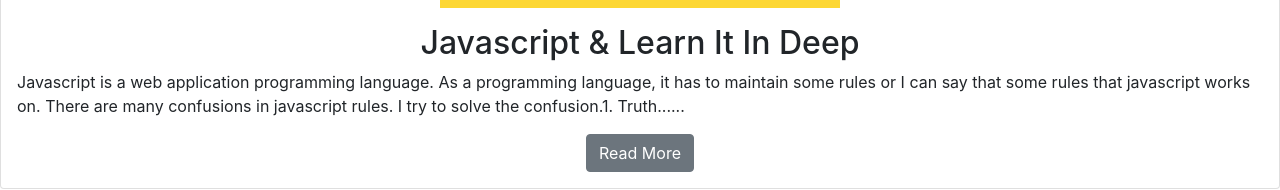
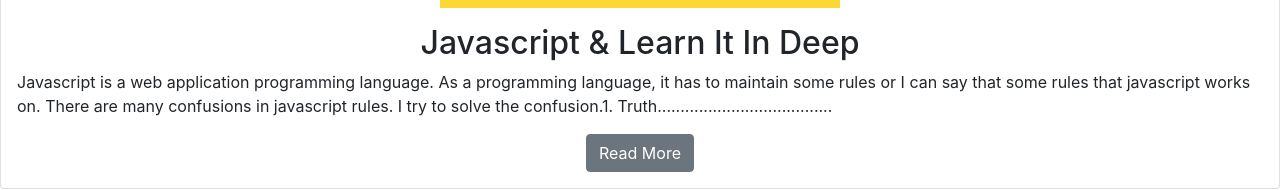
Before and after one commit to dipraj-howlader/blog-website-client, a React (Create React App) app: page / in a window 1280 px wide. Shown: the part 375-565 px from the top of the page. Built offline with nearby package versions, Linux system fonts and the light colour scheme.

Commit message:
some change

```diff
--- a/src/App.js
+++ b/src/App.js
@@ -2,11 +2,10 @@ import React, {useState} from 'react';
 import {
   BrowserRouter as Router,
   Switch,
-  Route,
-  Link
+  Route
 } from "react-router-dom";
 import { createContext } from 'react';
-import Blog from './Components/Home/Blog/Blog';
+import Blog from './Screens/BlogExtended/Blog';
 import FirstPage from './Screens/FirstPage/FirstPage';
 
 export const UserContext1 = createContext();
--- a/src/Components/Home/Banner/Banner.js
+++ b/src/Components/Home/Banner/Banner.js
@@ -5,14 +5,14 @@ const Banner = () => {
         <div>
             <nav class="navbar navbar-expand-lg navbar-light bg-light">
   <div class="container-fluid">
-    <a class="navbar-brand me-5" href="#"><h1>Bvlogger.com</h1></a>
+    <a class="navbar-brand me-5" href=""><h1>Bvlogger.com</h1></a>
     <button class="navbar-toggler" type="button" data-bs-toggle="collapse" data-bs-target="#navbarNav" aria-controls="navbarNav" aria-expanded="false" aria-label="Toggle navigation">
       <span class="navbar-toggler-icon"></span>
     </button>
     <div class="collapse navbar-collapse" id="navbarNav">
       <ul class="navbar-nav">
         <li class="nav-item">
-          <a class="nav-link active" aria-current="page" href="#">Home</a>
+          <a class="nav-link active" aria-current="page" href="">Home</a>
         </li>
         <button type="button" class="btn btn-primary ">Login</button>
 
--- a/src/Components/Home/ExplainBlogs/ExplainBlogs.js
+++ b/src/Components/Home/ExplainBlogs/ExplainBlogs.js
@@ -20,7 +20,7 @@ const ExplainBlogs = (props) => {
   <img src={img} class="card-img-top" alt="..."/>
   <div class="card-body">
     <h2 class="card-title">{title}</h2>
-    <p class="card-text">{description.substring(0, 250)}......</p>
+    <p class="card-text">{description.substring(0, 250)}......................................</p>
     <a onClick={() => gotoBlogs(id)} class="btn btn-secondary">Read More</a>
   </div>
 </div>
--- a/src/Components/Home/Blog/Blog.js
+++ b/src/Screens/BlogExtended/Blog.js
@@ -1,6 +1,6 @@
 import React,{useContext} from 'react';
 import { useHistory } from 'react-router';
-import { UserContext1 } from '../../../App';
+import { UserContext1 } from '../../App';
 const Blog = () => {
     const [blog, setBlog] = useContext(UserContext1);
     const history = useHistory();
```
